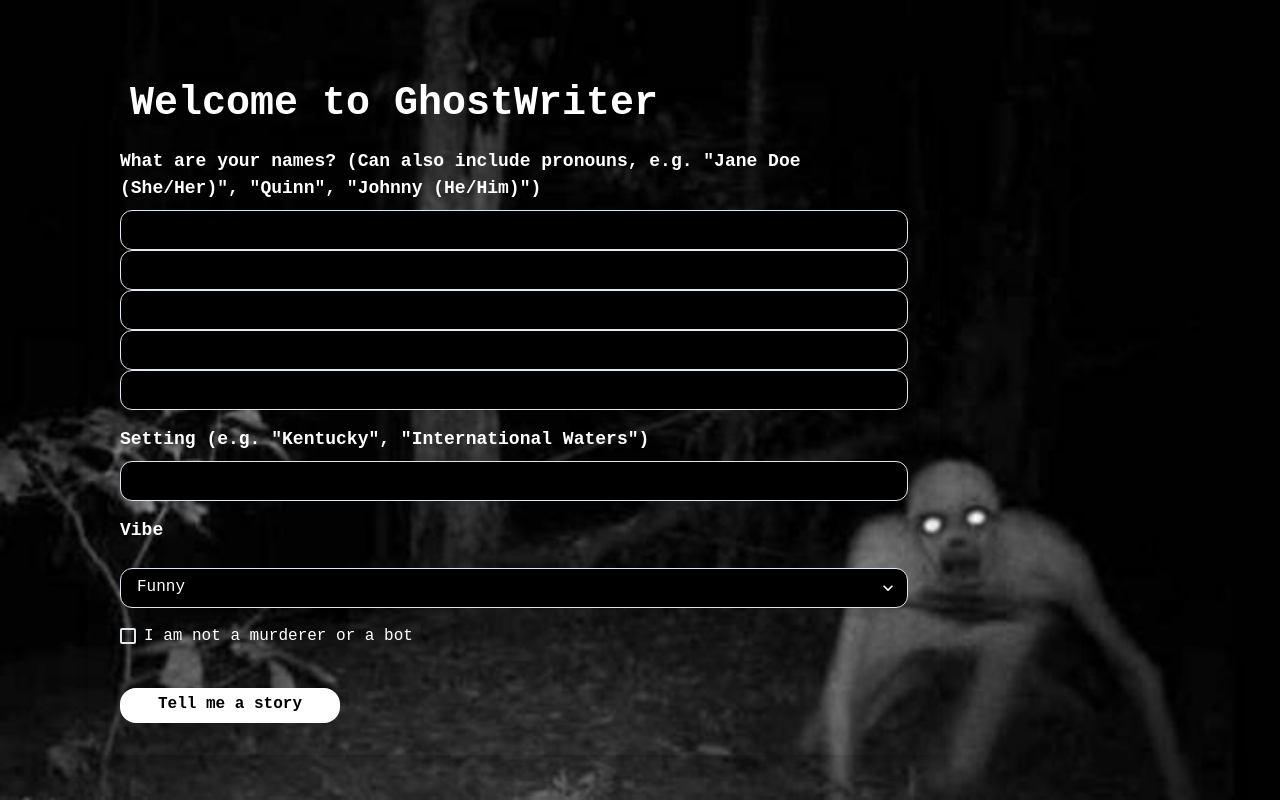
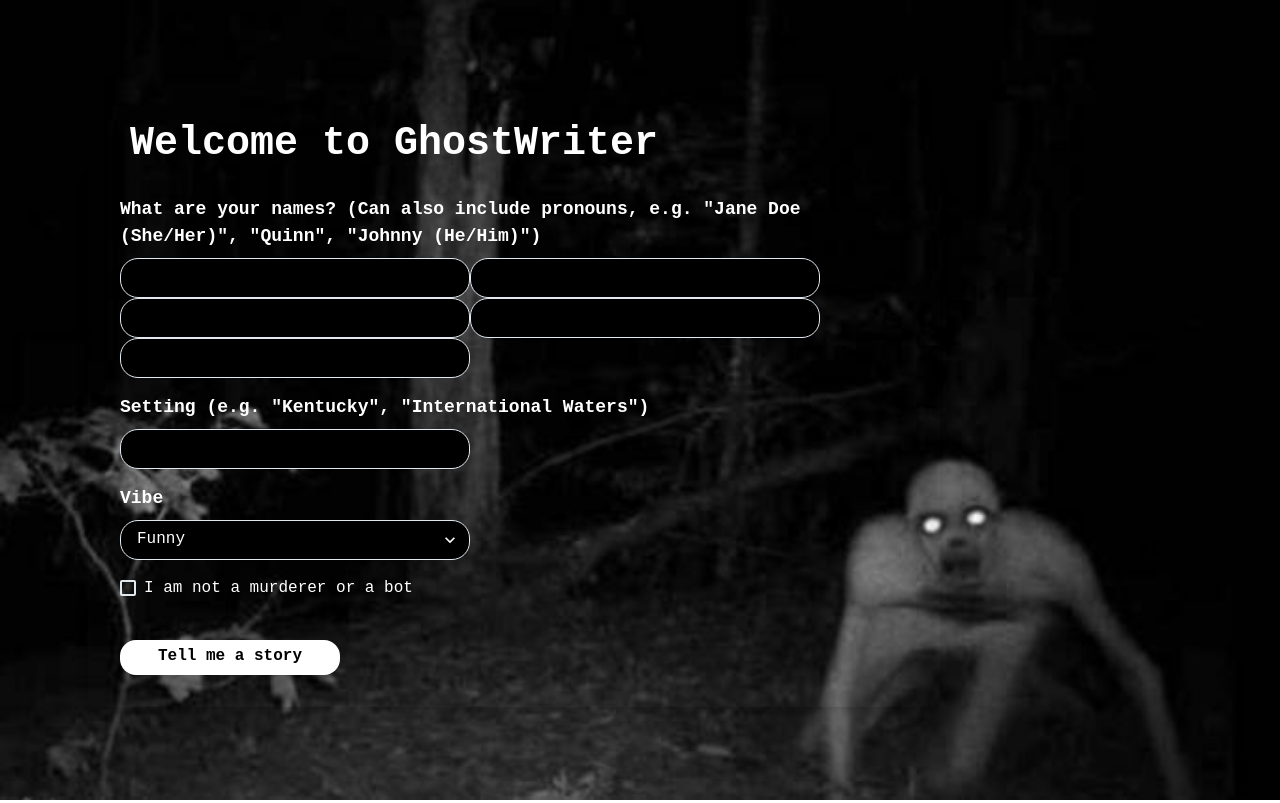
Before and after one commit to lbriody/hack-at-brown-23, a React (Create React App) app in the folder frontend/ghostwriter/: page / in a window 1280 px wide. Built offline with nearby package versions, Linux system fonts and the light colour scheme; no server answers.

Commit message:
prettier

```diff
--- a/frontend/ghostwriter/src/pages/landing-page/LoginPage.tsx
+++ b/frontend/ghostwriter/src/pages/landing-page/LoginPage.tsx
@@ -28,7 +28,7 @@ function LoginPage() {
                 {/* add top tracks images here also think about what happens with errors*/}
 
 
-                <Heading fontSize="40" pos="absolute" top="20" left="130" color="white">Welcome to GhostWriter</Heading>
+                <Heading fontSize="40" pos="absolute" top="120" left="130" color="white">Welcome to GhostWriter</Heading>
                 <PostPage></PostPage>
 
                 </Flex>
--- a/frontend/ghostwriter/src/pages/post-page/PostPage.tsx
+++ b/frontend/ghostwriter/src/pages/post-page/PostPage.tsx
@@ -57,7 +57,8 @@ function ControlledInput({value, setValue, ariaLabel}: ControlledInputProps) {
               type="text"
               bgColor="black"
               aria-label={ariaLabel}
-              borderRadius='12'
+              borderRadius='18'
+              maxW='350'
       ></Input>
       )
   }
@@ -100,11 +101,10 @@ export default function SimpleCard() {
             </FormControl>
             <FormControl id="Vibe">
               <FormLabel fontSize="18" fontWeight="bold">Vibe</FormLabel>
-
-            </FormControl>
-            <Select
-              borderRadius='12'
+              <Select
+              borderRadius='18'
               bgColor={'black'}
+              maxW='350'
                 value={selectedStory}
                 onChange={event => setSelectedStory(event.target.value)}>
                 <option value='option1'>Funny</option>
@@ -116,6 +116,7 @@ export default function SimpleCard() {
                 <option value='option7'>Saw</option>
                 <option value='option8'>Emo</option>
             </Select>
+            </FormControl>
             <Stack spacing={10}>
               <Stack
                 direction={{ base: 'column', sm: 'row' }}
```
